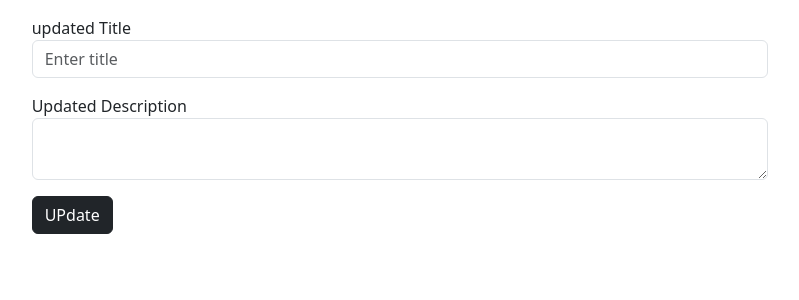
After one commit to Nickysinghal/CRUD-todo-django, a Django app: page /todo/update/18/ in a window 1280 px wide. The commit adds this page. Shown: the top 300 px of the page, without its empty margins (240-1039 px from the left). Run offline with Django 5.2, Linux system fonts and the light colour scheme; data comes from the database, SQL or seed files in the repository; both versions use the stored data as it was after the commit.

Commit message:
Updated code for update the todo option

```diff
--- a/mytodo/urls.py
+++ b/mytodo/urls.py
@@ -16,11 +16,12 @@ Including another URLconf
 """
 from django.contrib import admin
 from django.urls import path,include
+from django.shortcuts import redirect
 
 
 urlpatterns = [
     path('admin/', admin.site.urls),
+    path('', lambda request: redirect('todo_list')),  # 👈 this redirects / to todo_list
     path('todo/',include('todo.urls')),
-    path('slib/',include('slib.urls')),
 
 ]
--- a/templates/todo/index.html
+++ b/templates/todo/index.html
@@ -58,9 +58,11 @@
               {% if todo.completed %}
               <span class="badge bg-success">completed</span>
               {% else %}
-              <a class="btn btn-sm btn-dark" href="{% url 'complete_todo' todo.id %}">Complete</a>
+              <a class="btn btn-sm btn-dark" href="{% url 'complete_todo' todo.id %}">Mark as Completed</a>
+              <a class="btn btn-sm btn-success" href="{% url 'update_todo' todo.id %}">Update</a>
               {% endif %}
               <a class="btn btn-sm btn-danger" href="{% url 'delete_todo' todo.id %}">Delete</a>
+
             </td>
           </tr>
           {% endfor %}
--- /dev/null
+++ b/templates/todo/update.html
@@ -0,0 +1,51 @@
+<!DOCTYPE html>
+<html lang="en">
+<head>
+    <meta charset="UTF-8">
+    <meta name="viewport" content="width=device-width, initial-scale=1.0">
+    <title>Update page</title>
+
+    <link
+      href="https://cdn.jsdelivr.net/npm/bootstrap@5.3.3/dist/css/bootstrap.min.css"
+      rel="stylesheet"
+    />
+
+    <script src="https://cdn.jsdelivr.net/npm/bootstrap@5.3.3/dist/js/bootstrap.bundle.min.js"></script>
+
+</head>
+<body>
+    <div class="row justify-content-center">
+        <div class="col-sm-7">
+          <form action= "{% url 'update_todo' todo.id %}" method="POST">
+            {% csrf_token %}
+            <div class="mb-3 mt-3">
+              <label for="title">updated Title</label>
+              <input
+                type="text"
+                class="form-control"
+                id="title"
+                placeholder="Enter title"
+                name="title"
+              />
+            </div>
+            <div class="mb-3">
+              <label for="description">Updated Description</label>
+              <textarea class="form-control" name="description"> </textarea>
+            </div>
+
+            <button type="submit" class="btn btn-dark">UPdate</button>
+          </form>
+        </div>
+      </div>
+
+
+    {% comment %} <h1>Update Todo</h1>
+    <form method="post">
+        {% csrf_token %}
+        {{ form.as_p }}
+        <button type="submit">Save</button>
+    </form> {% endcomment %}
+
+
+</body>
+</html>
--- a/todo/urls.py
+++ b/todo/urls.py
@@ -3,7 +3,8 @@ from .import views
 
 urlpatterns = [
     path('',views.todo_list,name="todo_list"),
-    path('create',views.create_todo,name="create_todo"),
-    path('complete/<int:todo_id>',views.complete_todo,name="complete_todo"),
-    path('delete/<int:todo_id>',views.delete_todo,name="delete_todo"),
+    path('create/',views.create_todo,name="create_todo"),
+    path('complete/<int:todo_id>/',views.complete_todo,name="complete_todo"),
+    path('delete/<int:todo_id>/',views.delete_todo,name="delete_todo"),
+    path('update/<int:todo_id>/',views.update_todo,name="update_todo"),
 ]
--- a/todo/views.py
+++ b/todo/views.py
@@ -1,4 +1,5 @@
-from django.shortcuts import render,redirect
+from django.http import HttpResponse
+from django.shortcuts import get_object_or_404, render,redirect
 from .models import Todo
 # Create your views here.
 def todo_list(request):
@@ -25,3 +26,18 @@ def delete_todo(request,todo_id):
     todo = Todo.objects.get(id=todo_id)
     todo.delete()
     return redirect('todo_list')
+
+def update_todo(request,todo_id):
+    t = get_object_or_404(Todo,id=todo_id)
+    if request.method=='POST':
+        data = request.POST
+        title = data.get('title')
+        description = data.get('description')
+
+        t.title = title
+        t.description= description
+        t.save()
+        return redirect('/')
+    context = { 'todo' : t}
+    return render(request, 'todo/update.html', context)
+    # return HttpResponse("update page")
```
Also changed, not shown: db.sqlite3.
